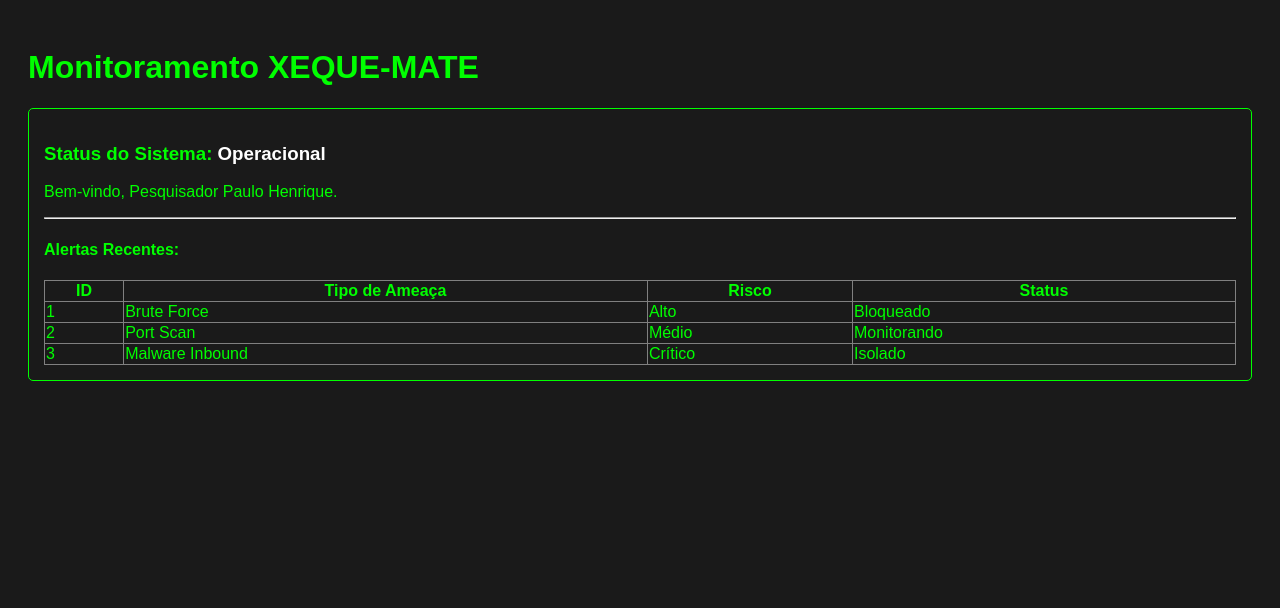
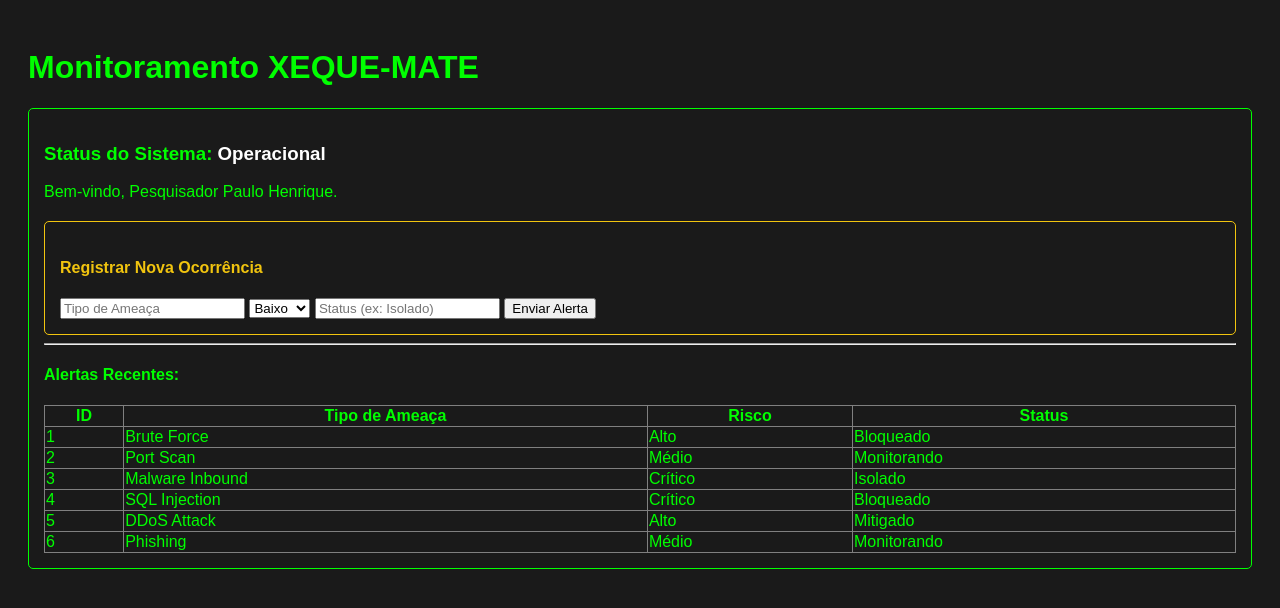
Before and after one commit to Pauloph89/sample-flask-auth, a Flask app: page / in a window 1280 px wide. Shown: the top 608 px of the page. Run offline with Flask 3, Linux system fonts and the light colour scheme.

Commit message:
Implementa formulário e persistência de dados via JSON

```diff
--- a/app.py
+++ b/app.py
@@ -1,20 +1,40 @@
-from flask import Flask, render_template
+import json
+from flask import Flask, render_template, request, redirect, url_for
 
 app = Flask(__name__)
 
+# Rota Principal (Leitura)
 @app.route("/")
 def home():
-    # Simulando dados que viriam de um banco ou sensor de rede
-    ameacas = [
-        {"id": 1, "tipo": "Brute Force", "risco": "Alto", "status": "Bloqueado"},
-        {"id": 2, "tipo": "Port Scan", "risco": "Médio", "status": "Monitorando"},
-        {"id": 3, "tipo": "Malware Inbound", "risco": "Crítico", "status": "Isolado"}
-    ]
+    with open("data/threats.json", "r", encoding="utf-8") as arquivo:
+        ameacas = json.load(arquivo)
     return render_template("index.html", lista_ameacas=ameacas)
 
-@app.route("/alerta/<nivel>")
-def alerta(nivel):
-    return f"<h3>Alerta de Segurança</h3><p>Nível detectado: <strong>{nivel}</strong></p>"
+# Nova Rota: Adicionar Ameaça (Escrita)
+@app.route("/add", methods=["POST"])
+def add_threat():
+    tipo = request.form.get("tipo")
+    risco = request.form.get("risco")
+    status = request.form.get("status")
+
+    # 1. Ler o arquivo atual
+    with open("data/threats.json", "r", encoding="utf-8") as arquivo:
+        ameacas = json.load(arquivo)
+
+    # 2. Criar o novo objeto (ID automático baseado no tamanho da lista)
+    nova_ameaca = {
+        "id": len(ameacas) + 1,
+        "tipo": tipo,
+        "risco": risco,
+        "status": status
+    }
+
+    # 3. Adicionar e salvar de volta no arquivo
+    ameacas.append(nova_ameaca)
+    with open("data/threats.json", "w", encoding="utf-8") as arquivo:
+        json.dump(ameacas, arquivo, indent=4, ensure_ascii=False)
+
+    return redirect(url_for("home"))
 
 if __name__ == "__main__":
     app.run(debug=True)
--- a/data/threats.json
+++ b/data/threats.json
@@ -0,0 +1,38 @@
+[
+    {
+        "id": 1,
+        "tipo": "Brute Force",
+        "risco": "Alto",
+        "status": "Bloqueado"
+    },
+    {
+        "id": 2,
+        "tipo": "Port Scan",
+        "risco": "Médio",
+        "status": "Monitorando"
+    },
+    {
+        "id": 3,
+        "tipo": "Malware Inbound",
+        "risco": "Crítico",
+        "status": "Isolado"
+    },
+    {
+        "id": 4,
+        "tipo": "SQL Injection",
+        "risco": "Crítico",
+        "status": "Bloqueado"
+    },
+    {
+        "id": 5,
+        "tipo": "DDoS Attack",
+        "risco": "Alto",
+        "status": "Mitigado"
+    },
+    {
+        "id": 6,
+        "tipo": "Phishing",
+        "risco": "Médio",
+        "status": "Monitorando"
+    }
+]
--- a/templates/index.html
+++ b/templates/index.html
@@ -13,6 +13,21 @@
     <div class="card">
         <h3>Status do Sistema: <span style="color: white;">Operacional</span></h3>
         <p>Bem-vindo, Pesquisador Paulo Henrique.</p>
+
+        <div class="card" style="margin-top: 20px; border-color: #f1c40f;">
+    <h4 style="color: #f1c40f;">Registrar Nova Ocorrência</h4>
+    <form action="/add" method="POST">
+        <input type="text" name="tipo" placeholder="Tipo de Ameaça" required>
+        <select name="risco">
+            <option value="Baixo">Baixo</option>
+            <option value="Médio">Médio</option>
+            <option value="Alto">Alto</option>
+            <option value="Crítico">Crítico</option>
+        </select>
+        <input type="text" name="status" placeholder="Status (ex: Isolado)" required>
+        <button type="submit">Enviar Alerta</button>
+    </form>
+</div>
 
         <hr>
         <h4>Alertas Recentes:</h4>
```
